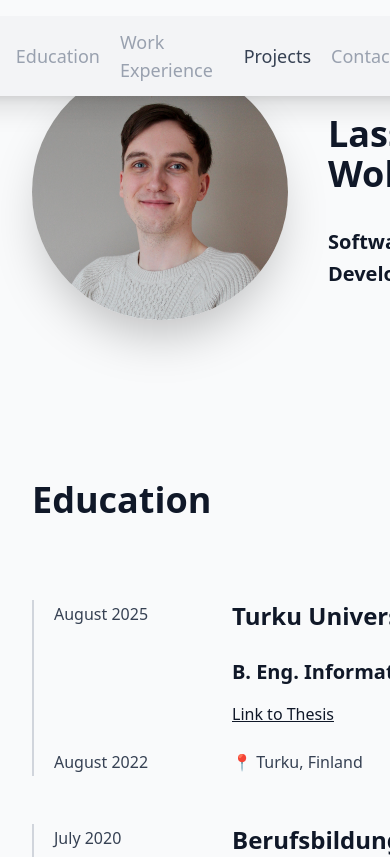
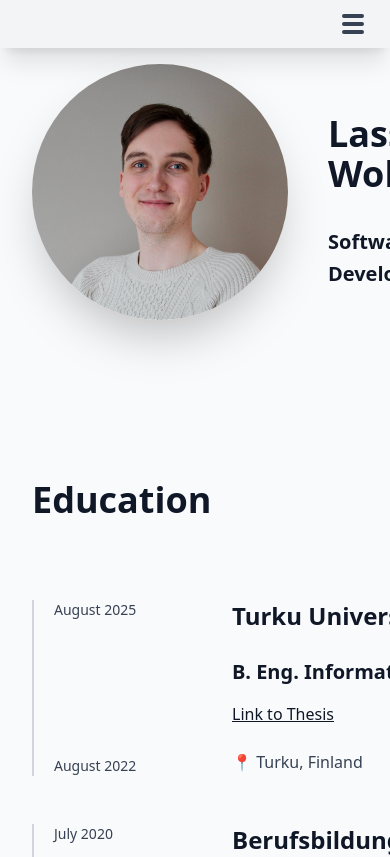
Before and after one commit to lassewolpmann/portfolio, a SvelteKit app: page / in a window 390 px wide. Shown: the top 857 px of the page. Built offline with nearby package versions, Linux system fonts and the light colour scheme.

Commit message:
Showing collapsable nav bar on small screens now

```diff
--- a/src/lib/components/NavBarLink.svelte
+++ b/src/lib/components/NavBarLink.svelte
@@ -4,4 +4,4 @@
 		text: string
 	} = $props();
 </script>
-<a href="#{id}" class="active:text-gray-700 dark:active:text-gray-100 hover:text-gray-500 dark:hover:text-gray-300">{text}</a>
+<a href="#{id}" class="text-nowrap active:text-gray-700 dark:active:text-gray-100 hover:text-gray-500 dark:hover:text-gray-300">{text}</a>
--- a/src/lib/components/TimeLine.svelte
+++ b/src/lib/components/TimeLine.svelte
@@ -4,7 +4,7 @@
 		end: string
 	} = $props();
 </script>
-<div class="flex flex-col items-start justify-between timeline mt-12 border-l-2 border-solid border-l-gray-300 px-5 min-w-40">
+<div class="text-sm sm:text-lg flex flex-col items-start justify-between timeline mt-12 border-l-2 border-solid border-l-gray-300 px-5 min-w-40">
 	<span>{end}</span>
 	<span>{start}</span>
 </div>
--- a/src/routes/+layout.svelte
+++ b/src/routes/+layout.svelte
@@ -9,6 +9,9 @@
 	let bodyEl: HTMLBodyElement | undefined = $state();
 	let navEl: HTMLElement | undefined = $state();
 	let scrollY: number = $state(0);
+	let innerWidth: number = $state(0);
+
+	let showMenu: boolean = $state(false);
 
 	onMount(() => {
 		if (!window.matchMedia("(prefers-color-scheme: dark)").matches) return;
@@ -78,16 +81,71 @@
 	}
 </script>
 
-<svelte:window bind:scrollY={scrollY}></svelte:window>
+<style>
+	nav {
+      div {
+          &.hidden {
+              display: none;
+          }
+      }
+
+			button {
+					overflow: hidden;
+
+					span {
+							width: 90%;
+							transition: transform 0.3s ease;
+
+							&#first {
+									top: 10%;
+							}
+
+              &#second {
+                  top: calc(50% - 2px);
+              }
+
+              &#third {
+                  bottom: 10%;
+              }
+					}
+
+					&.closeMenu {
+              span#first {
+                  top: calc(50% - 2px);
+                  transform: rotate(45deg);
+              }
+
+              span#second {
+                  display: none;
+              }
+
+              span#third {
+                  top: calc(50% - 2px);
+                  transform: rotate(-45deg);
+              }
+					}
+			}
+  }
+</style>
+
+<svelte:window bind:scrollY={scrollY} bind:innerWidth={innerWidth}></svelte:window>
 <svelte:body bind:this={bodyEl}></svelte:body>
+
 <header class="fixed w-full flex items-center justify-center">
-	<nav bind:this={navEl} class="bg-gray-100 dark:bg-gray-700 text-gray-400 text-lg rounded-full m-4 px-6 py-3 shadow-xl flex flex-row items-center justify-center gap-5 w-max">
-		<NavBarLink id="about-me" text="Home" />
-		<NavBarLink id="education" text="Education" />
-		<NavBarLink id="work" text="Work Experience" />
-		<NavBarLink id="projects" text="Projects" />
-		<NavBarLink id="contact" text="Contact" />
-		<button class="cursor-pointer bg-gray-200 dark:bg-gray-600 rounded-full w-10 aspect-square" onclick={setTheme}>{theme === "light" ? "🌑" : "☀️"}</button>
+	<nav bind:this={navEl} class="bg-gray-100 dark:bg-gray-700 text-gray-400 sm:rounded-full sm:m-4 px-6 py-3 shadow-xl flex flex-col sm:flex-row items-start sm:items-center justify-start gap-5 w-full sm:w-max">
+		<button class:closeMenu={showMenu} class="relative cursor-pointer touch-none w-6 h-6 sm:hidden self-end text-2xl" aria-label="Open/Close Navigation Menu" onclick={() => showMenu = !showMenu}>
+			<span class="bar h-1 rounded-full bg-gray-700 dark:bg-gray-100 block absolute" id="first"></span>
+			<span class="bar h-1 rounded-full bg-gray-700 dark:bg-gray-100 block absolute" id="second"></span>
+			<span class="bar h-1 rounded-full bg-gray-700 dark:bg-gray-100 block absolute" id="third"></span>
+		</button>
+		<div class="flex flex-col sm:flex-row items-start sm:items-center justify-start gap-5" class:hidden={!showMenu && innerWidth < 640}>
+			<NavBarLink id="" text="Home" />
+			<NavBarLink id="education" text="Education" />
+			<NavBarLink id="work" text="Work Experience" />
+			<NavBarLink id="projects" text="Projects" />
+			<NavBarLink id="contact" text="Contact" />
+			<button class="cursor-pointer bg-gray-200 dark:bg-gray-600 rounded-full w-10 aspect-square" onclick={setTheme}>{theme === "light" ? "🌑" : "☀️"}</button>
+		</div>
 	</nav>
 </header>
 <main class="bg-gray-50 dark:bg-gray-950 transition-colors px-8 py-16 flex flex-col gap-32 items-start justify-start">
```
